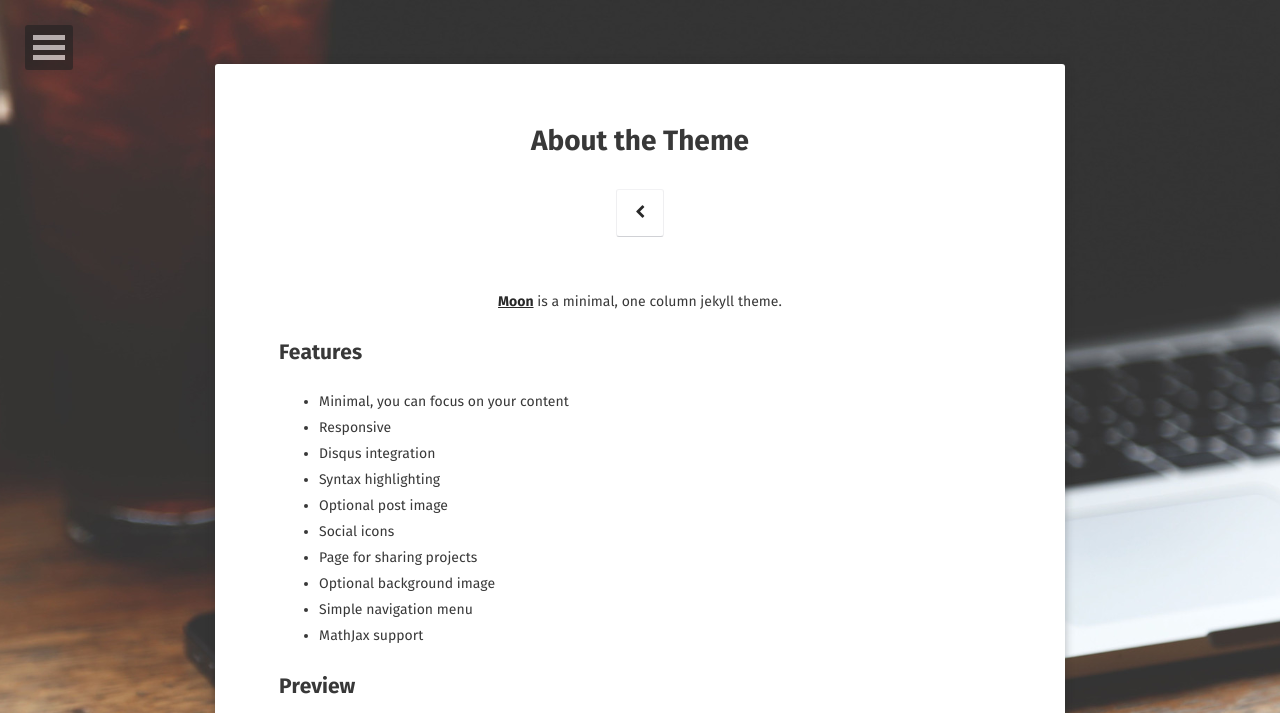
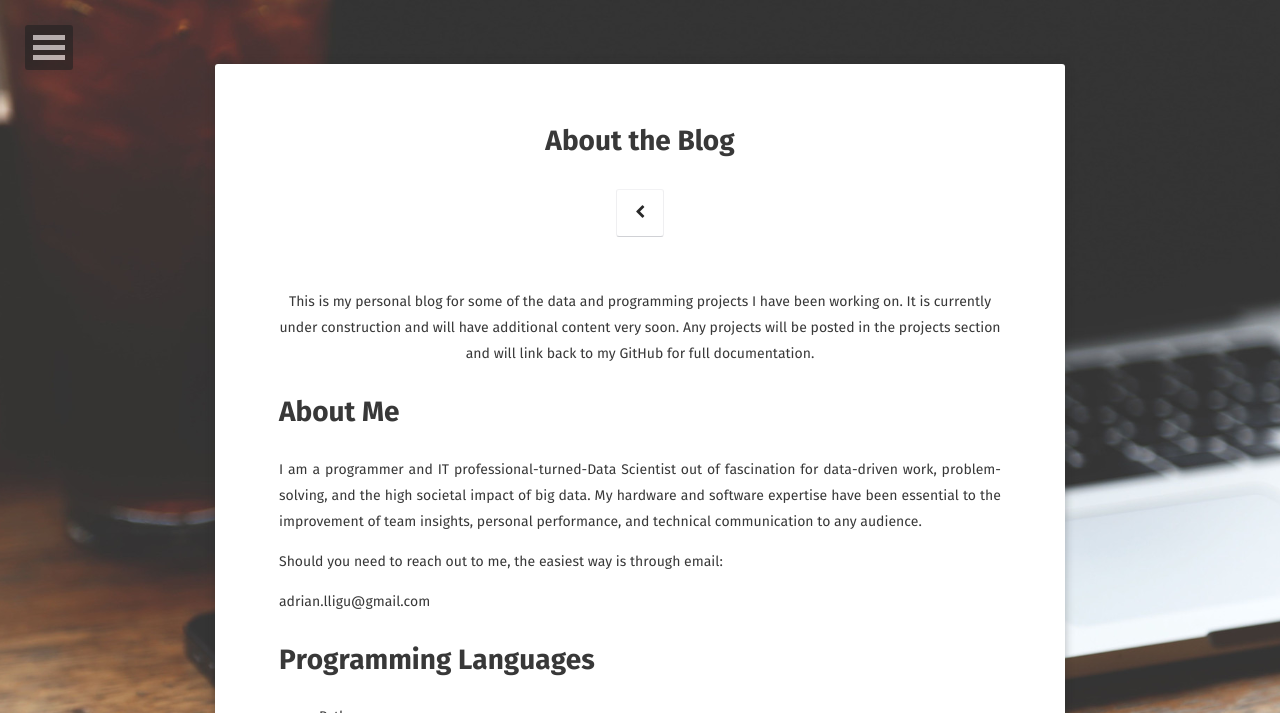
Before and after one commit to AdrianLl/AdrianLl.github.io, a Jekyll site: the page built from about/index.md, in a window 1280 px wide. Shown: the top 713 px of the page. Built offline with Jekyll 4.4.1, drawn with Linux system fonts in a browser that asks for light colours; some web fonts are replaced; some of the changed text lies outside the part shown; grey boxes are pictures that could not be loaded.

Commit message:
about me update

```diff
--- a/about/index.md
+++ b/about/index.md
@@ -1,37 +1,32 @@
 ---
 layout: page
-title: About the Theme
-tags: [about, Jekyll, theme, moon]
-date: 2016-03-21
+title: About the Blog
+tags: [about, data science, programming, big data, introduction]
+date: 2017-05-08
 comments: false
 ---
 
-<center><a href="http://taylantatli.github.io/Moon"><b>Moon</b></a> is a minimal, one column jekyll theme.</center>
+<center>This is my personal blog for some of the data and programming projects I have been working on. It is currently under construction and will have additional content very soon. Any projects will be posted in the projects section and will link back to my GitHub for full documentation.</center>
 
-## Features
-* Minimal, you can focus on your content
-* Responsive
-* Disqus integration
-* Syntax highlighting
-* Optional post image
-* Social icons
-* Page for sharing projects
-* Optional background image
-* Simple navigation menu
-* MathJax support
+# About Me
+I am a programmer and IT professional-turned-Data Scientist out of fascination for data-driven work, problem-solving, and the high societal impact of big data. My hardware and software expertise have been essential to the improvement of team insights, personal performance, and technical communication to any audience.
 
-## Preview
+Should you need to reach out to me, the easiest way is through email:
 
-{% capture images %}
-    https://cloud.githubusercontent.com/assets/754514/14509720/61c61058-01d6-11e6-93ab-0918515ecd56.png
-    https://cloud.githubusercontent.com/assets/754514/14509716/61ac6c8e-01d6-11e6-879f-8308883de790.png
-{% endcapture %}
-{% include gallery images=images caption="Screenshots of Moon Theme" cols=2 %}
+adrian.lligu@gmail.com
 
-See a [live version of Moon](http://taylantatli.github.io/Moon) hosted on GitHub.
+# Programming Languages
+* Python
+* Java
+* C++
+* C#
+* Unix Shell
+* PSQL
 
-## Getting Started
-
-To learn how to install and use this theme check out the [Setup Guide](http://taylantatli.me/Moon/moon-theme/) for more information.
-
-[Install Moon](https://github.com/TaylanTatli/Moon){: .btn}
+## Interest
+* Data Science
+* Big Data
+* Mobile Development
+* Machine Learning
+* Artificial Intelligence
+* Emerging Technology
```
